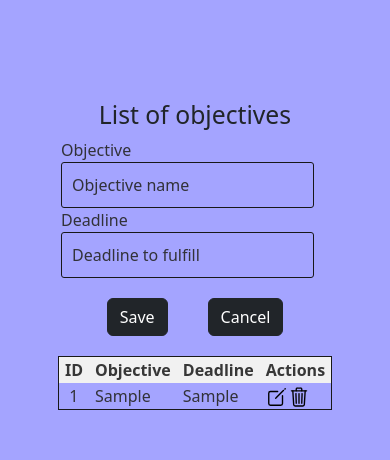
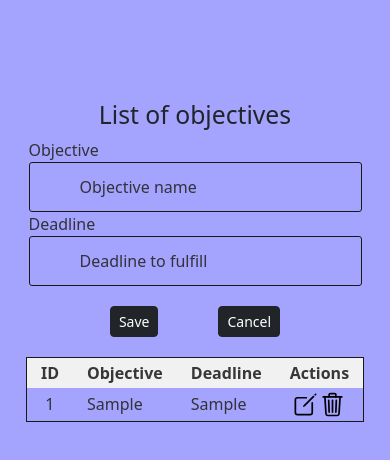
Before and after one commit to eipvi/task-checklist, a plain HTML site: page task-checklist.html in a window 390 px wide. Both pictures are taken after typing "Sample", "Sample" into the empty fields and a click on the button "Save". Drawn offline with Linux system fonts and the light colour scheme.

Commit message:
feat: ajust responsiveness, style and readme

```diff
--- a/css/style.css
+++ b/css/style.css
@@ -17,7 +17,7 @@
 }
 
 #tc-bg-container {
-  width: 316px;
+  width: 350px;
 }
 
 #tc-bg-container div {
@@ -49,11 +49,12 @@ li {
 
 input {
   background-color: var(--background-bg);
-  padding: 10px;
+  padding: 8px 50px;
   border-radius: 3px;
   border: 1px solid var(--text-color);
   color: var(--text-color-white);
   outline: 0;
+  height: 50px;
 }
 
 
@@ -62,11 +63,11 @@ input::placeholder {
 }
 
 .tc-button button {
-  margin: 0 20px 0 20px;
+  margin: 0 30px 0 30px;
 }
 
 .content-table img{
-  width: 22px;
+  width: 27px;
 }
 
 
@@ -76,14 +77,14 @@ input::placeholder {
 
 @media screen and (min-width: 280px) {
   .tc-icoin-pages .icoin-b img {
-    width: 15px;
+    width: 20px;
     display: block;
   }
 
   .icoin-c img {
     display: flex;
     width: 50px;
-    margin: 0 0 0 203px;
+    margin: 0 0 0 180px;
   }
 
   .img-fluid {
@@ -125,8 +126,9 @@ input::placeholder {
 
   table th,
   td {
-    padding: 1px 6px;
+    padding: 3px 14px;
     text-align: left;
+
   }
 
 }
@@ -153,3 +155,7 @@ input::placeholder {
 .tc-padding-top {
   padding-top: 100px;
 }
+
+.tc-padding-bottom-50{
+  padding-bottom: 50px;
+}
--- a/js/script.js
+++ b/js/script.js
@@ -60,6 +60,9 @@ class Objective {
       td_deadline.innerText = this.arrayObjective[i].deadline;
 
       td_id.classList.add("center");
+      td_actions.classList.add("center");
+
+
 
       let imgEdit = document.createElement("img");
       imgEdit.src = "img/edit.svg";
@@ -75,13 +78,14 @@ class Objective {
         "objective.delet(" + this.arrayObjective[i].id + ")"
       );
 
+
       td_actions.appendChild(imgEdit);
       td_actions.appendChild(imgDelet);
     }
   }
 
   delet(id) {
-    if (confirm("Do you want to delete the objective from the ID " + id)) {
+    if (confirm("Do you want to delete the objective from the ID " + id + '?')) {
       let tbody = document.getElementById("tbody");
 
       for (let i = 0; i < this.arrayObjective.length; i++) {
--- a/task-checklist.html
+++ b/task-checklist.html
@@ -13,7 +13,7 @@
         <div class="d-flex justify-content-center">
           <h1 class="h2 tc-padding-top">List of objectives</h1>
         </div>
-        <div class="row" id="tc-bg-container">
+        <div class="row tc-padding-bottom-50" id="tc-bg-container">
           <div>
             <div class="card d-flex align-items-center">
               <div class="lineInput">
@@ -36,15 +36,15 @@
                 <button
                   type="button"
                   onclick="objective.save()"
-                  class="btn btn-dark"
+                  class="btn btn-dark btn-sm"
                   id="btn1"
                 >
-                  Save
+                Save
                 </button>
                 <button
                   type="button"
                   onclick="objective.cancel()"
-                  class="btn btn-dark"
+                  class="btn btn-dark btn-sm"
                 >
                   Cancel
                 </button>
@@ -58,13 +58,7 @@
                     <th class="center">Actions</th>
                   </thead>
                   <tbody id="tbody">
-                    <!-- <tr>
-                      <td>1</td>
-                      <td>mes</td>
-                      <td>1900</td>
-                      <td><img src="/img/edit.svg" alt="">
-                      <img src="/img/delet.svg" alt=""></td>
-                    </tr> -->
+
                   </tbody>
                 </table>
               </div>
```
Also changed, not shown: 1 other file.
